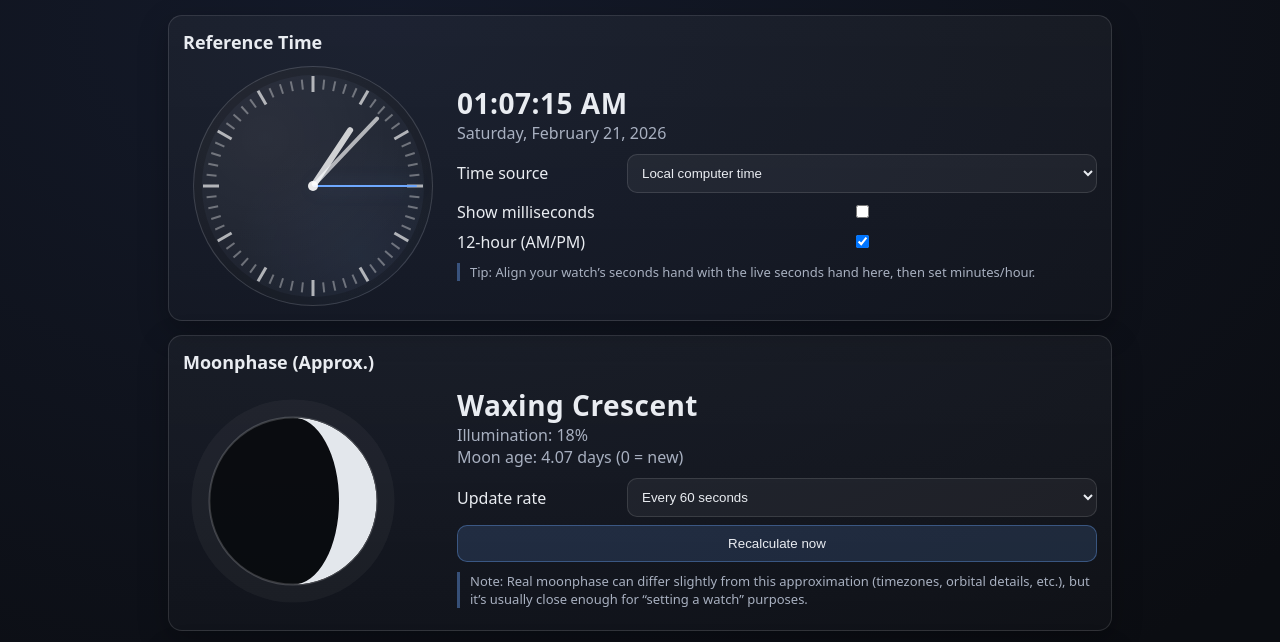
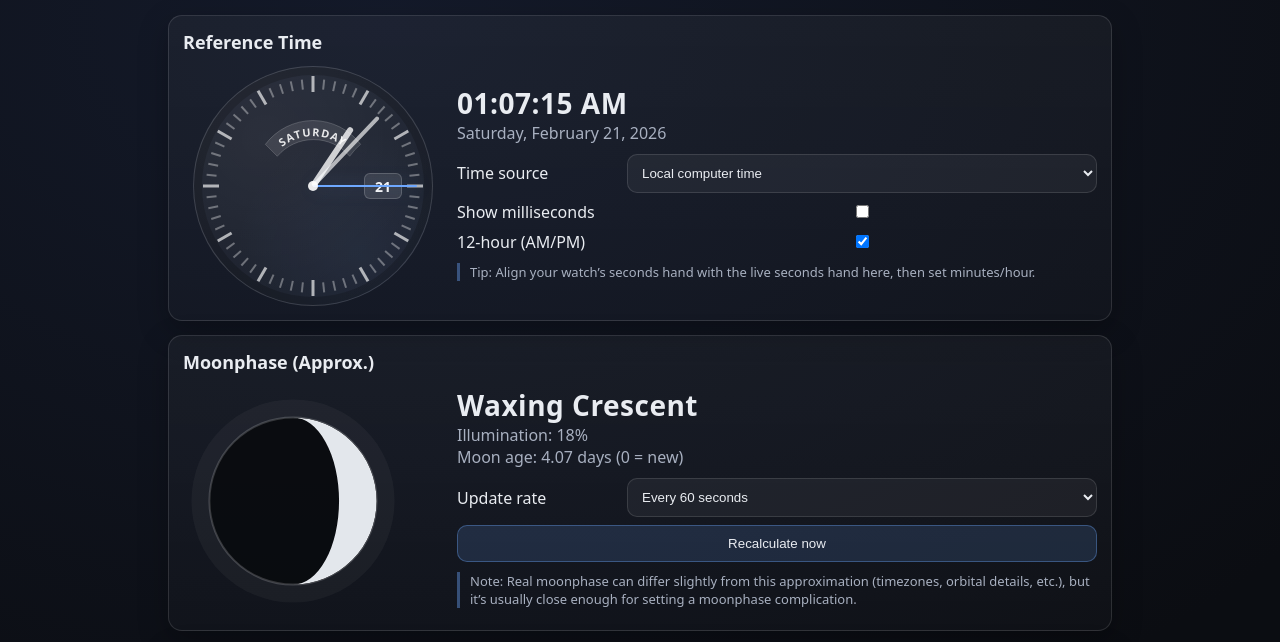
Before and after one commit to JadenCioffi/WatchTool, a plain HTML site: page index.html in a window 1280 px wide. Shown: the part 110-752 px from the top of the page. Drawn offline with Linux system fonts and the light colour scheme.

Commit message:
Added Day-Date to reference time. Day window is crude svg

```diff
--- a/index.html
+++ b/index.html
@@ -25,7 +25,35 @@
       <div class="clock-row">
         <div class="clock" aria-label="Analog clock">
           <div class="dial"></div>
+          <!-- Day (Rolex-style arc at 12) -->
+          <!-- Day (Rolex-style curved window at 12) -->
+<svg class="day-arc" viewBox="0 0 240 240" aria-hidden="true">
+  <!-- Window shape: curved rectangle (outer arc -> rounded sides -> inner arc -> rounded sides) -->
+  <path
+    class="day-window-bg"
+    d="
+      M 72 78 A 60 60 0 0 1 168 78 A 60 60 0 0 0 157 90 A 48 48 0 0 0 84 90 Q 72 78 72 78
+    "
+  ></path>
 
+  <!-- Text path sits a bit LOWER than the top arc so letters stay inside the window -->
+  <path id="dayPath" d="M78,88 A52,52 0 0 1 162,88" fill="none"></path>
+
+  <text class="day-text">
+    <textPath
+      href="#dayPath"
+      startOffset="50%"
+      text-anchor="middle"
+      id="dayTextPath"
+      dy="2"
+    ></textPath>
+  </text>
+</svg>
+
+          <!-- Date window at 3 -->
+          <div class="date-window">
+            <span id="dateWindowText">--</span>
+          </div>
           <div class="hand hour" id="hourHand"></div>
           <div class="hand minute" id="minuteHand"></div>
           <div class="hand second" id="secondHand"></div>
@@ -98,7 +126,7 @@
 
           <p class="tip">
             Note: Real moonphase can differ slightly from this approximation (timezones, orbital details, etc.),
-            but it’s usually close enough for “setting a watch” purposes.
+            but it’s usually close enough for setting a moonphase complication.
           </p>
         </div>
       </div>
--- a/script.js
+++ b/script.js
@@ -20,6 +20,9 @@ const digitalDate = document.getElementById("digitalDate");
 const timeSource = document.getElementById("timeSource");
 const showMs = document.getElementById("showMs");
 const useAmPm = document.getElementById("useAmPm");
+
+const dayTextPath = document.getElementById("dayTextPath");
+const dateWindowText = document.getElementById("dateWindowText");
 
 // =========================
 // GMT / 24-hour bezel helper
@@ -63,6 +66,19 @@ function updateClock() {
     year = now.getFullYear();
     month = now.getMonth();
     day = now.getDate();
+  }
+
+  // --- Day-Date complication ---
+  const dayName = (timeSource.value === "utc")
+    ? new Intl.DateTimeFormat(undefined, { weekday: "long", timeZone: "UTC" }).format(now)
+    : new Intl.DateTimeFormat(undefined, { weekday: "long" }).format(now);
+
+  if (dayTextPath) {
+    dayTextPath.textContent = dayName.toUpperCase();
+  }
+
+  if (dateWindowText) {
+    dateWindowText.textContent = String(day);
   }
 
   const secFrac = (s + ms / 1000) / 60;
@@ -156,11 +172,11 @@ function updateClock() {
 
 function applyBezelStyle(style) {
   const styles = {
-    batman: { top: "rgba(10,10,12,0.92)", bottom: "rgba(40,70,150,0.92)", hand: "rgba(110, 168, 255, 0.92)"}, // black/blue/blue gmt
-    coke: { top: "rgba(10,10,12,0.92)", bottom: "rgba(150,35,35,0.92)", hand: "rgba(150,35,35,0.92)"}, // black/red/red gmt
-    bruce: { top: "rgba(10,10,12,0.92)", bottom: "rgba(80,85,95,0.92)", hand: "rgba(16, 116, 50, 0.92)"},  // black/gray/green gmt
-    pepsi: { top: "rgba(40,70,150,0.92)", bottom: "rgba(150,35,35,0.92)", hand: "rgba(150,35,35,0.92)"}, // blue/red/red gmt
-    root_beer: { top: "rgba(10,10,12,0.92)", bottom: "rgba(71, 32, 26, 0.92)", hand: "rgba(71, 32, 26, 0.92)"} // black/brown/white gmt
+    batman: { top: "rgba(10,10,12,0.92)", bottom: "rgba(40,70,150,0.92)", hand: "rgba(110, 168, 255, 0.92)" }, // black/blue/blue gmt
+    coke: { top: "rgba(10,10,12,0.92)", bottom: "rgba(150,35,35,0.92)", hand: "rgba(150,35,35,0.92)" }, // black/red/red gmt
+    bruce: { top: "rgba(10,10,12,0.92)", bottom: "rgba(80,85,95,0.92)", hand: "rgba(16, 116, 50, 0.92)" },  // black/gray/green gmt
+    pepsi: { top: "rgba(40,70,150,0.92)", bottom: "rgba(150,35,35,0.92)", hand: "rgba(150,35,35,0.92)" }, // blue/red/red gmt
+    root_beer: { top: "rgba(10,10,12,0.92)", bottom: "rgba(71, 32, 26, 0.92)", hand: "rgba(71, 32, 26, 0.92)" } // black/brown/white gmt
 
   };
 
@@ -309,11 +325,11 @@ function phaseNameFromAge(age, synodicMonth) {
 }
 
 function drawMoonPhase(phase) {
-  const w  = moonCanvas.width;
-  const h  = moonCanvas.height;
+  const w = moonCanvas.width;
+  const h = moonCanvas.height;
   const cx = w / 2;
   const cy = h / 2;
-  const r  = Math.min(w, h) * 0.38;
+  const r = Math.min(w, h) * 0.38;
 
   ctx.clearRect(0, 0, w, h);
 
--- a/style.css
+++ b/style.css
@@ -299,6 +299,56 @@ button:hover { background: rgba(110,168,255,0.22); }
   z-index: 5;
 }
 
+/* --- DAY ARC (12 o’clock) --- */
+.day-arc {
+  position: absolute;
+  inset: 0;
+  z-index: 3; /* above dial, below hands */
+  pointer-events: none;
+}
+
+.day-window-bg {
+  fill: rgba(255,255,255,0.08);
+  stroke: rgba(255,255,255,0.15);
+  stroke-width: 1;
+}
+
+.day-text {
+  font: 700 11px system-ui, -apple-system, Segoe UI, Roboto, sans-serif;
+  letter-spacing: 0.16em;
+  fill: rgba(255,255,255,0.88);
+
+  /* Helps prevent the “jumping” feel by normalizing baseline behavior */
+  dominant-baseline: middle;
+}
+
+.day-window-bg {
+  fill: rgba(255,255,255,0.10);
+  stroke: rgba(255,255,255,0.18);
+  stroke-width: 1;
+}
+
+/* --- DATE WINDOW (3 o’clock) --- */
+.date-window {
+  position: absolute;
+  right: 30px;
+  top: 50%;
+  transform: translateY(-50%);
+  width: 38px;
+  height: 26px;
+  border-radius: 6px;
+  background: rgba(255,255,255,0.10);
+  border: 1px solid rgba(255,255,255,0.18);
+  display: grid;
+  place-items: center;
+  z-index: 3;
+}
+
+#dateWindowText {
+  font: 700 14px system-ui, -apple-system, Segoe UI, Roboto, sans-serif;
+  color: rgba(255,255,255,0.95);
+}
+
 /* WATCH LIST */
 .watch-list { display: grid; gap: 10px; }
 .items { margin: 0; padding-left: 18px; }
```
